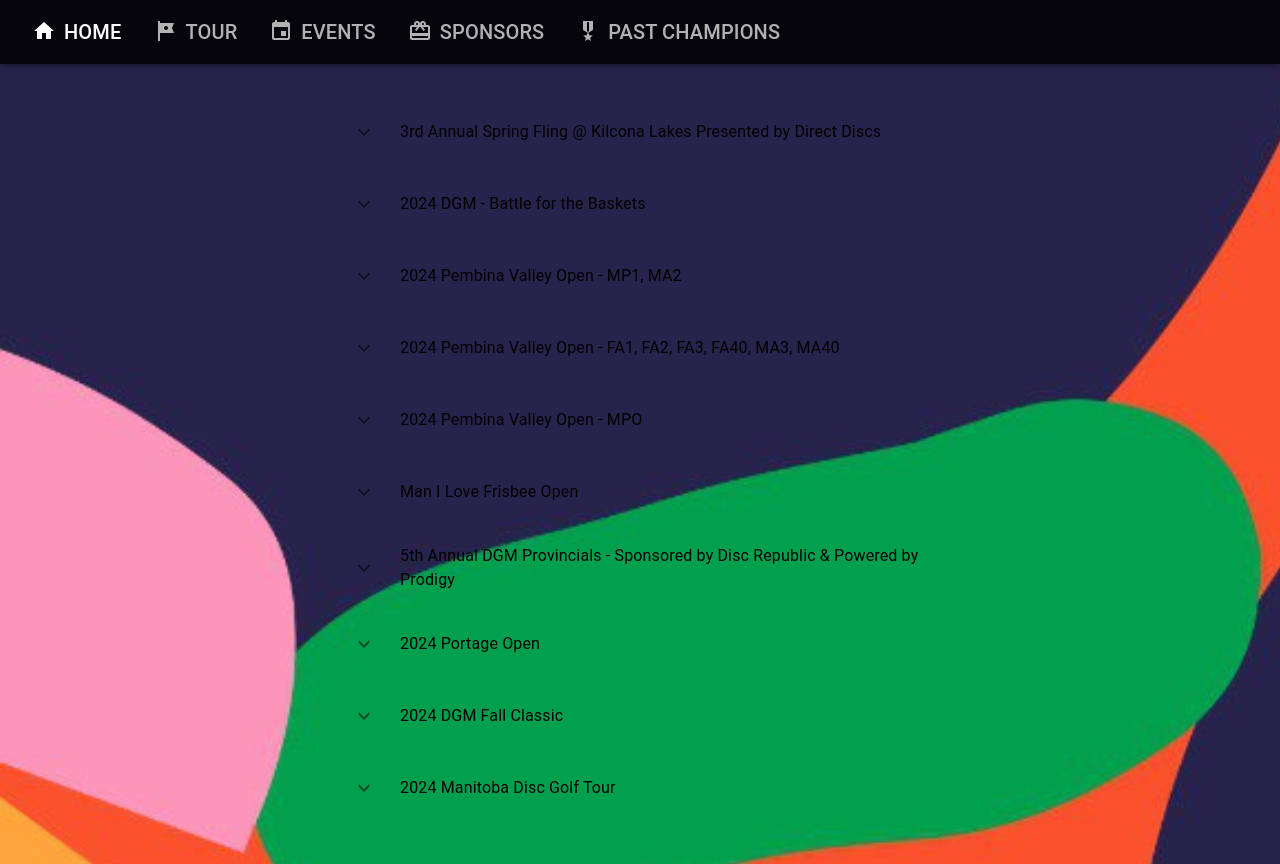
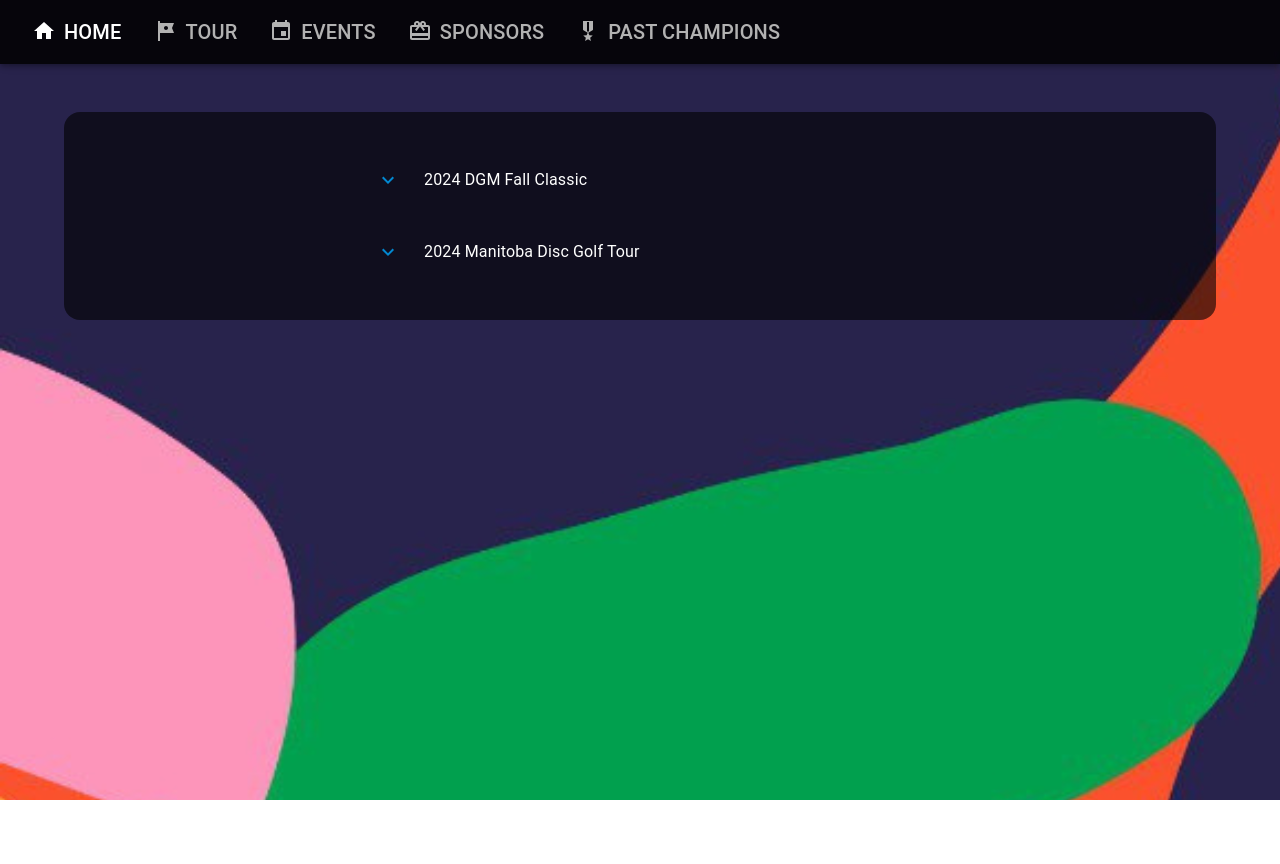
Before and after one commit to wontons/milf, a React (Create React App) app in the folder frontend/: page /events in a window 1280 px wide. After the commit the page ends 800 px from the top, so only its background shows below. Built offline with nearby package versions, Linux system fonts and the light colour scheme.

Commit message:
Make text white and readable

```diff
--- a/frontend/src/components/Events/EventCard.tsx
+++ b/frontend/src/components/Events/EventCard.tsx
@@ -13,10 +13,10 @@ export function EventCard(props: IEvent) {
     const [expanded, setExpanded] = useState<boolean>(false);
 
     return (
-    <Box sx={{ m: '1rem', width: '50%'}}>
+    <Box sx={{ m: '1rem', width: '50%'}} color="white">
         <Stack direction="row" alignItems="center">
             <IconButton sx={{ mr: '1rem'}} onClick={() => setExpanded(!expanded)}>
-                {expanded ? <ExpandLessIcon /> : <ExpandMoreIcon />}
+                {expanded ? <ExpandLessIcon color='info' /> : <ExpandMoreIcon color="info" />}
             </IconButton>
             <Typography>{title}</Typography>
         </Stack>
--- a/frontend/src/components/Events/Events.tsx
+++ b/frontend/src/components/Events/Events.tsx
@@ -5,7 +5,7 @@ import { EventCard } from "./EventCard";
 export function Events() {
 
     return (
-        <Box m="1rem" sx={{ overflowY: 'auto', overflowX: 'hidden'}}>
+        <Box color="white" p="2rem" m="2rem" borderRadius={4} sx={{ background: 'rgb(0,0,0,0.6)'}}>
             <Stack direction="column" alignItems="center">
                 {events.map((event) => (
                    <EventCard {...event} />
--- a/frontend/src/components/Home.tsx
+++ b/frontend/src/components/Home.tsx
@@ -1,5 +1,5 @@
 import { PlayArrow } from "@mui/icons-material";
-import { Box, Button, Grid, Stack } from "@mui/material";
+import { Button, Grid, Stack } from "@mui/material";
 import { useNavigate } from "react-router-dom";
 import logo from "../assets/MBDGTlogowhite.png";
 import Upcoming from "./Upcoming";
@@ -14,8 +14,8 @@ export function Home() {
   return (
     <Grid container spacing={2}>
       <Grid item xs={3}>
+        <Stack alignItems="center">
         <img alt="Logo" style={{ height: "300px", width: "300px" }} src={logo} />
-        <Stack alignItems="center">
           <Button
             sx={{ mt: "1rem", width: { xs: "75%", sm: "50%"}}}
             variant="contained"
--- a/frontend/src/components/PastChampions/PastChampions.tsx
+++ b/frontend/src/components/PastChampions/PastChampions.tsx
@@ -15,7 +15,7 @@ const rows = [
 
 export function PastChampions() {
     return (
-        <Box m="1rem" sx={{ overflowY: 'auto', overflowX: 'hidden'}}>
+        <Box m="1rem" color="white">
             <Stack direction="column" alignItems="center" mr="1rem">
                 <Typography variant="h6">
                     2023
--- a/frontend/src/components/Sponsors/Sponsors.tsx
+++ b/frontend/src/components/Sponsors/Sponsors.tsx
@@ -10,7 +10,7 @@ import victory_pints from "../../assets/victorypints.webp";
 
 export function Sponsors () {
     return (
-        <Box display="flex" flex={1} alignItems="top" justifyContent="center" sx={{ overflowY: 'auto', overflowX: 'hidden'}}>
+        <Box color="white" display="flex" flex={1} alignItems="top" justifyContent="center">
             <Stack direction="column" alignItems="center" mr="1rem" mt="1rem">
                 <Typography variant="h5" mt="1rem"><strong>2023</strong></Typography>
                 <Box component="img" src={dr_logo_bar} alt="disc republic" height={{ sm: "105px", md:"170px"}} display={{ xs: 'none', sm: 'block' }}/>
--- a/frontend/src/components/Tour/Tour.tsx
+++ b/frontend/src/components/Tour/Tour.tsx
@@ -7,7 +7,7 @@ const url = "https://www.discgolfscene.com/tournaments/2023_Manitoba_Disc_Golf_T
 export function Tour () {
 
     return (
-        <Box display="flex" flex={1} alignItems="top" justifyContent="center" sx={{ overflowY: 'auto', overflowX: 'hidden'}}>
+        <Box color="white" display="flex" flex={1} alignItems="top" justifyContent="center" p="2rem" m="2rem" sx={{ background: 'rgb(0,0,0,0.6)'}}>
             <Stack direction="column" alignItems="center" mr="1rem">
                 <Typography variant="h2" textAlign="center">The Manitoba Disc Golf Tour</Typography>
                <Typography variant="body1" textAlign="center" sx={{ mt: '0.5rem'}}>
--- a/frontend/src/data/events_data.ts
+++ b/frontend/src/data/events_data.ts
@@ -1,68 +1,4 @@
 export const events: IEvent[] = [
-    {
-        title: "3rd Annual Spring Fling @ Kilcona Lakes Presented by Direct Discs",
-        tier: "C",
-        date: "Saturday, April 13",
-        location: "Kilcona Lakes",
-        td: "Terrel Feakes",
-        url: "https://www.discgolfscene.com/tournaments/3rd_Annual_Spring_Fling_at_Kilcona_Lakes_Presented_by_Direct_Discs_2024/registration",
-    },
-    {
-        title: "2024 DGM - Battle for the Baskets",
-        tier: "C",
-        date: "Sat-Sun, May 4-5",
-        location: "Kilcona Lakes",
-        td: "Mike Evans, Nick Briere",
-        url: "https://www.discgolfscene.com/tournaments/2024_DGM_Battle_for_the_Baskets_2024/registration",
-    },
-    {
-        title: "2024 Pembina Valley Open - MP1, MA2",
-        tier: "C",
-        date: "Saturday, June 8",
-        location: "Stanley Park",
-        td: "Eric Giesbrecht",
-        url: "https://www.discgolfscene.com/tournaments/2024_Pembina_Valley_Open_MA1_MA2/registration",
-    },
-    {
-        title: "2024 Pembina Valley Open - FA1, FA2, FA3, FA40, MA3, MA40",
-        tier: "C",
-        date: "Sunday, June 9",
-        location: "Stanley Park",
-        td: "Eric Giesbrecht",
-        url: "https://www.discgolfscene.com/tournaments/2024_Pembina_Valley_Open_MPO_FA1_FA2_FA3_FA40_MA3_MA40_2024/registration",
-    },
-    {
-        title: "2024 Pembina Valley Open - MPO",
-        tier: "C",
-        date: "Sat-Sun, June 8-9",
-        location: "Stanley Park",
-        td: "Eric Giesbrecht",
-        url: "https://www.discgolfscene.com/tournaments/2024_Pembina_Valley_Open_MPO/registration",
-    },
-    {
-        title: "Man I Love Frisbee Open",
-        tier: "C",
-        date: "Sat-Sun, June 22-23",
-        location: "La Barriere Park",
-        td: "Xavier Tomanek",
-        url: "",
-    },
-    {
-        title: "5th Annual DGM Provincials - Sponsored by Disc Republic & Powered by Prodigy",
-        tier: "B",
-        date: "Sat-Sun, July 13-14",
-        location: "La Barriere Park, Stony Mountain Quarry",
-        td: "Jessica Benoit",
-        url: "https://www.discgolfscene.com/tournaments/5th_Annual_DGM_Provincials_2024/registration",
-    },
-    {
-        title: "2024 Portage Open",
-        tier: "C",
-        date: "TBA",
-        location: "Island Park",
-        td: "Cody Buhler",
-        url: "",
-    },
     {
         title: "2024 DGM Fall Classic",
         tier: "C",
```
